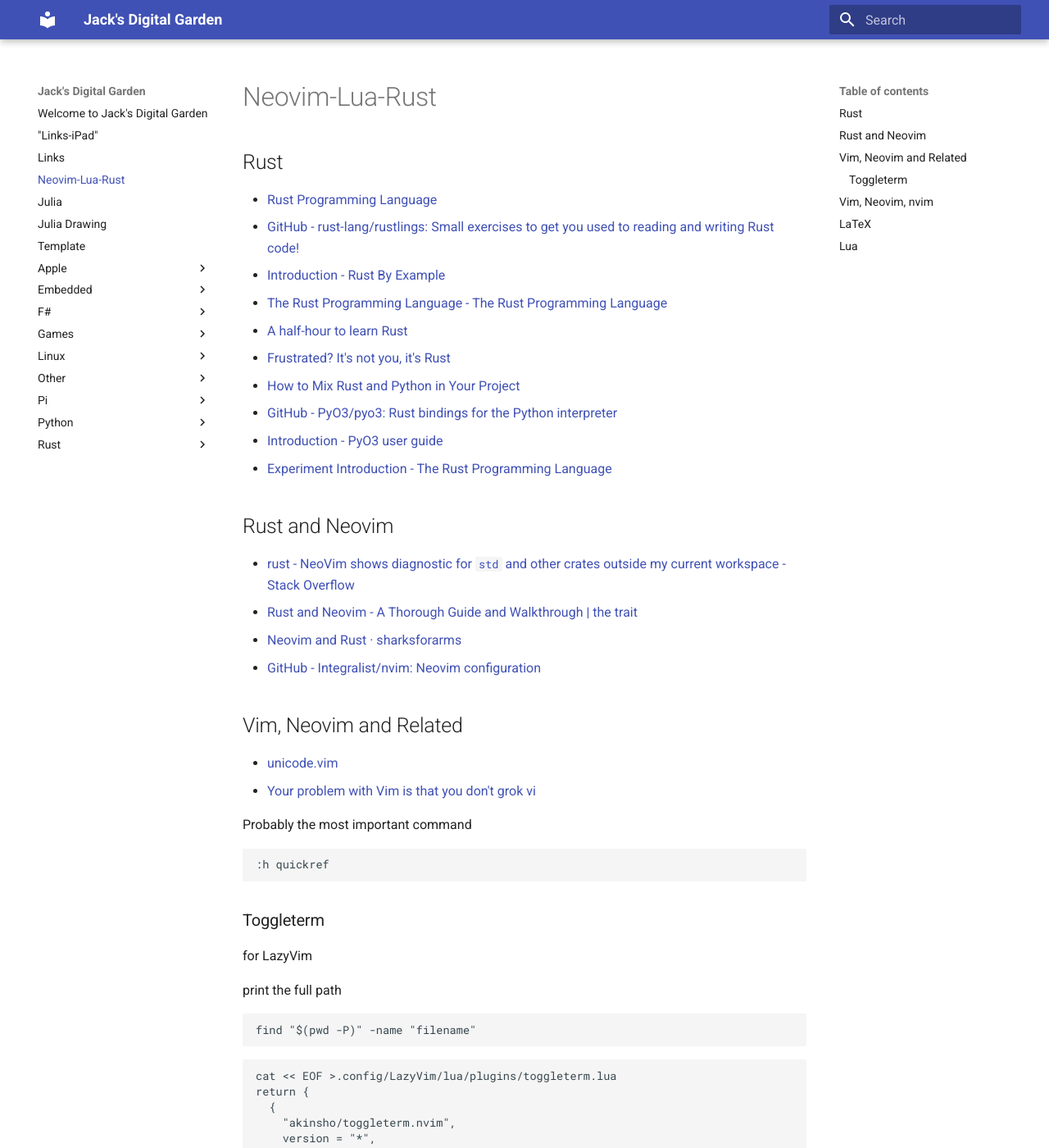
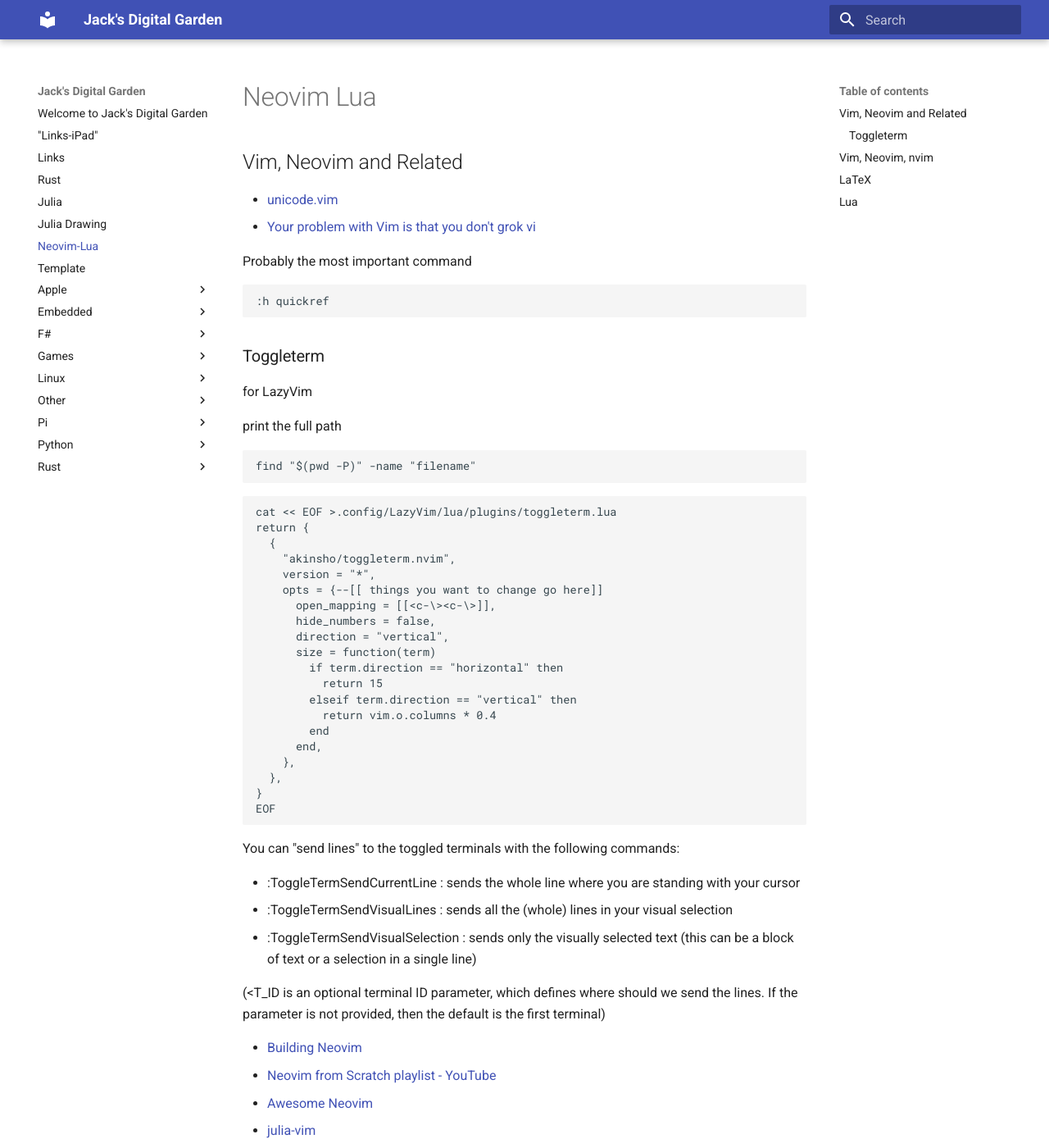
Before and after one commit to jchidley/mkdocs-material-test, an MkDocs documentation site: the page built from docs/2023-04-14-Neovim-Lua.md, in a window 1280 px wide and 1400 px high. Shown: the whole window at 82% size. Built offline with MkDocs 1.6.1 and Material for MkDocs 9.7.7, drawn with Linux system fonts in a browser that asks for light colours; some of the changed text lies outside the part shown.

Commit message:
split rust from neovim and lua

````diff
--- a/docs/2023-03-19-Neovim-Lua-Rust.md
+++ b/docs/2023-04-14-Neovim-Lua.md
@@ -1,30 +1,10 @@
 ---
-date: "2023-03-19"
-title: "Neovim-Lua-Rust"
+date: "2023-04-14"
+title: "Neovim-Lua"
 ---
 <!-- markdownlint-disable MD025 -->
-# Neovim-Lua-Rust
+# Neovim Lua
 <!-- markdownlint-enable MD025 -->
-
-## Rust
-
-* [Rust Programming Language](https://www.rust-lang.org)
-* [GitHub - rust-lang/rustlings: Small exercises to get you used to reading and writing Rust code!](https://github.com/rust-lang/rustlings/)
-* [Introduction - Rust By Example](https://doc.rust-lang.org/stable/rust-by-example/)
-* [The Rust Programming Language - The Rust Programming Language](https://doc.rust-lang.org/book/title-page.html)
-* [A half-hour to learn Rust](https://fasterthanli.me/articles/a-half-hour-to-learn-rust)
-* [Frustrated? It's not you, it's Rust](https://fasterthanli.me/articles/frustrated-its-not-you-its-rust)
-* [How to Mix Rust and Python in Your Project](https://medium.com/@MatthieuL49/a-mixed-rust-python-project-24491e2af424)
-* [GitHub - PyO3/pyo3: Rust bindings for the Python interpreter](https://github.com/PyO3/pyo3)
-* [Introduction - PyO3 user guide](https://pyo3.rs/)
-* [Experiment Introduction - The Rust Programming Language](https://rust-book.cs.brown.edu)
-
-## Rust and Neovim
-
-* [rust - NeoVim shows diagnostic for `std` and other crates outside my current workspace - Stack Overflow](https://stackoverflow.com/questions/75544704/neovim-shows-diagnostic-for-std-and-other-crates-outside-my-current-workspace)
-* [Rust and Neovim - A Thorough Guide and Walkthrough | the trait](https://rsdlt.github.io/posts/rust-nvim-ide-guide-walkthrough-development-debug/)
-* [Neovim and Rust · sharksforarms](https://sharksforarms.dev/posts/neovim-rust/)
-* [GitHub - Integralist/nvim: Neovim configuration](https://github.com/integralist/nvim)
 
 ## Vim, Neovim and Related
 
@@ -68,6 +48,14 @@
 }
 EOF
 ```
+You can "send lines" to the toggled terminals with the following commands:
+
+* :ToggleTermSendCurrentLine <T_ID>: sends the whole line where you are standing with your cursor
+* :ToggleTermSendVisualLines <T_ID>: sends all the (whole) lines in your visual selection
+* :ToggleTermSendVisualSelection <T_ID>: sends only the visually selected text (this can be a block of text or a selection in a single line)
+
+(<T_ID is an optional terminal ID parameter, which defines where should we send the lines. If the parameter is not provided, then the default is the first terminal)
+
 
 * [Building Neovim](https://github.com/neovim/neovim/wiki/Building-Neovim)
 * [Neovim from Scratch playlist - YouTube](https://www.youtube.com/playlist?list=PLhoH5vyxr6Qq41NFL4GvhFp-WLd5xzIzZ)
@@ -153,7 +141,6 @@
 
 * [Build your first Neovim configuration in lua](https://vonheikemen.github.io/devlog/tools/build-your-first-lua-config-for-neovim/)
 * [Why Neovim is the best code editor / IDE for developers](https://console.dev/articles/neovim-best-code-editor-ide-for-developers/)
-* [Neovim and Rust · sharksforarms](https://sharksforarms.dev/posts/neovim-rust/)
 * [GitHub - junegunn/vim-plug: Minimalist Vim Plugin Manager](https://github.com/junegunn/vim-plug)
 * [GitHub - hrsh7th/nvim-cmp: A completion plugin for neovim coded in Lua.](https://github.com/hrsh7th/nvim-cmp)
 * [How to Configure Neovim to make it Amazing -- complete tutorial](https://youtu.be/J9yqSdvAKXY) with the [Github files here](https://github.com/cpow/cpow-dotfiles)
@@ -173,7 +160,5 @@
 * [Learning Lua - resources](http://lua-users.org/wiki/LearningLua)
 * [Programming in Lua : 1](http://www.lua.org/pil/1.html)
 * [Lua for Programmers Part 1: Language Essentials](https://ebens.me/post/lua-for-programmers-part-1/)
-* [lua - Rust](https://docs.rs/lua/latest/lua/)
-* [GitHub - amethyst/rlua: High level Lua bindings to Rust](https://github.com/amethyst/rlua)
 * [Learn Lua in Y Minutes](https://learnxinyminutes.com/docs/lua/)
 * [Lua Unofficial FAQ (uFAQ)](https://www.luafaq.org)
````
Also changed, not shown: docs/2023-03-19-Rust.md (added, +30 -0 lines).
